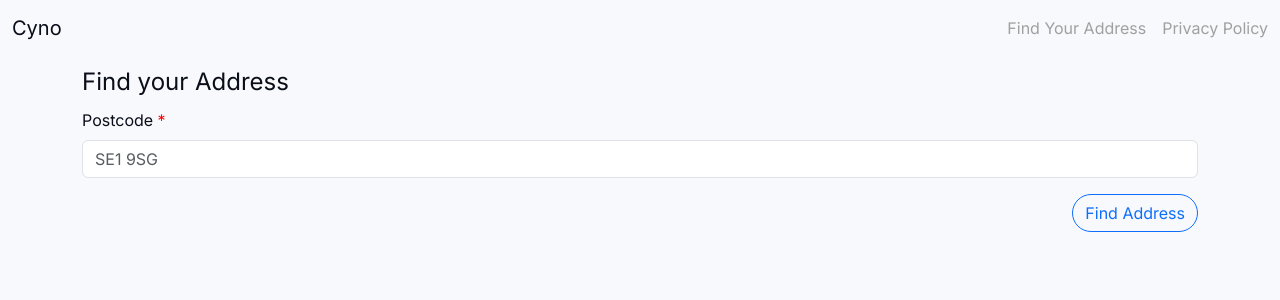
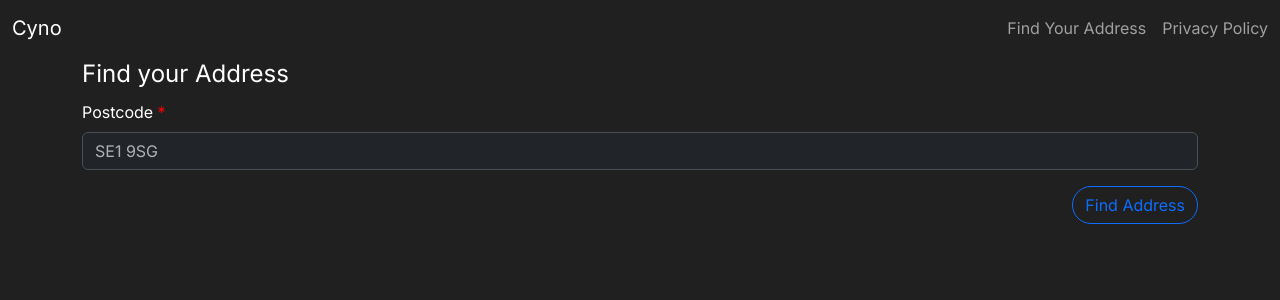
Before and after one commit to Joshua-Noakes1/cyno, a Nuxt app: page /find in a window 1280 px wide. Shown: the top 300 px of the page. Built offline with nearby package versions, Linux system fonts and the light colour scheme.

Commit message:
Update dependencies and refactor address finder component

```diff
--- a/assets/css/main.css
+++ b/assets/css/main.css
@@ -6,23 +6,9 @@
 
 html,
 body {
-	background-color: #f8f9fc;
-	color: #0a0e19;
-	padding-top: 2rem;
-	/* site colors */
-	--primary-background: #f8f9fc;
-	--text-color: #0a0e19;
-    --muted-text-color: #a0a0a0;
-	--primary: #4d73c5;
-	--secondary: #adc6ff;
-	--accent: #d365b3;
-}
-
-@media (prefers-color-scheme: dark) {
-	html,
-	body {
 	background-color: #202021;
 	color: #fff;
+    padding-top: 1.75rem;
 	/* site colors */
 	--primary-background: #202021;
 	--text-color: #fff;
@@ -30,7 +16,6 @@ body {
 	--primary: #8fb3ff;
 	--secondary: #001952;
 	--accent: #f199bf;
-	}
 }
 
 /* BS Overwrite */
--- a/components/Cards/Product/index.vue
+++ b/components/Cards/Product/index.vue
@@ -1,7 +1,4 @@
 <script lang="ts">
-import { useDark, useToggle } from '@vueuse/core';
-let isDark = useDark();
-
 export default {
     name: 'CardsProduct',
     props: {
@@ -26,11 +23,6 @@ export default {
             required: true
         }
     },
-    setup() {
-        return {
-            isDark
-        }
-    },
     computed: {
         getURL() {
             return `/products/${this.id}`
@@ -40,7 +32,7 @@ export default {
 </script>
 
 <template>
-    <div class="card shadow" style="margin-bottom: 1rem;" :data-bs-theme="`${isDark ? 'light' : 'dark'}`">
+    <div ref="cardRef" class="card shadow" style="margin-bottom: 1rem;" data-bs-theme="light">
         <div class="card-body">
             <h6 class="card-text float-end"><span v-if="details['isDefault']"
                     title="This product is selected by default for this category">✔️</span><span
--- a/package.json
+++ b/package.json
@@ -17,7 +17,6 @@
     "vue-router": "^4.2.5"
   },
   "dependencies": {
-    "@vueuse/core": "^10.7.0",
     "cli-color": "^2.0.3"
   }
 }
--- /dev/null
+++ b/pages/find/[id].vue
@@ -0,0 +1,3 @@
+<template>
+    <h1>Balls</h1>
+</template>
--- a/pages/find/index.vue
+++ b/pages/find/index.vue
@@ -12,17 +12,104 @@ useSeoMeta({
 });
 </script>
 
+<script>
+// refs and stuff
+let postcodeStageOne;
+let postcodeFinder;
+let postcodeText;
+
+let addressFinder;
+let addressList;
+onMounted(() => {
+    postcodeStageOne = ref(false);
+    postcodeFinder = ref(null);
+    postcodeText = ref('');
+
+    addressFinder = ref(null);
+    addressList = ref(null);
+});
+onUnmounted(() => {
+    postcodeStageOne = null;
+    postcodeFinder = null;
+    postcodeText = null;
+
+    addressFinder = null;
+    addressList = null;
+});
+
+export default {
+    methods: {
+        async submit() {
+            if (!postcodeStageOne) { // We use the same form for both stages
+                postcodeText = postcodeText?.toString().toUpperCase();
+                // check if postcode is real and matches regex
+                if (!postcodeText.match(/^[A-Z]{1,2}[0-9][0-9A-Z]?\s?[0-9][A-Z]{2}$/)) {
+                    // We would show an error here but we dont have a design for it
+                    alert("Invalid Postcode");
+                    return;
+                }
+                postcodeText = postcodeText.replace(/\s/g, ''); // remove spaces from postcode
+
+                // We fetch all addresses at the postcode
+                let postcodeAddresses = await fetch(`/api/v1/getPostcodeDetails?postcode=${postcodeText}`);
+                let postcodeAddressesData = await postcodeAddresses.json();
+                if (postcodeAddresses['status'] !== 200) {
+                    // We would show an error here but we dont have a design for it
+                    alert(`${postcodeAddressesData['statusMessage']}`);
+                    return;
+
+                }
+
+                // We should now have a list of addresses at the postcode
+                for (let address of postcodeAddressesData['data']) {
+                    let option = document.createElement('option');
+                    option.value = address['property_id'];
+                    option.innerText = address['address'];
+                    addressList.appendChild(option);
+                }
+
+                // hide the postcode finder (make unrequired) and show the address finder
+                postcodeFinder.style.display = 'none';
+
+                addressFinder.style.display = 'block';
+                postcodeStageOne = true;
+            } else {
+
+                // get the selected address
+                let selectedAddress = addressList.value;
+                if (!selectedAddress) {
+                    // We would show an error here but we dont have a design for it
+                    alert("Please select an address");
+                    return;
+                }
+
+                // send the user to the next page
+                this.$router.push(`/find/${selectedAddress}`);
+            }
+        }
+    },
+    mounted() {
+        // set refs
+        postcodeStageOne = this.$refs.postcodeStageOne;
+        postcodeFinder = this.$refs.postcodeFinder;
+        postcodeText = this.$refs.postcodeText;
+
+        addressFinder = this.$refs.addressFinder;
+        addressList = this.$refs.addressList;
+    }
+}
+</script>
+
 <template>
-    <form class="container">
+    <form class="container" data-bs-theme="dark" @submit.stop.prevent="submit()">
         <legend>Find your Address</legend>
-        <div class="mb-3">
-            <label for="disabledTextInput" class="form-label">Postcode<span title="This is a required field"
-                    style="color: red;"> *</span></label>
-            <input type="text" class="form-control" placeholder="SE1 9SG" required>
+        <div ref="postcodeFinder" class="mb-3">
+            <label class="form-label">Postcode <span title="This is a required field" style="color: red;">*</span></label>
+            <input type="text" class="form-control" placeholder="SE1 9SG" v-model="postcodeText" required>
         </div>
-        <div class="mb-3" hidden>
-            <label for="disabledSelect" class="form-label">Address</label>
-            <select id="disabledSelect" class="form-select">
+        <div ref="addressFinder" class="mb-3" style="display: none;">
+            <label class="form-label">Address <span title="This is a required field" style="color: red;">*</span></label>
+            <select ref="addressList" class="form-select">
                 <option selected hidden disabled>Select your address</option>
             </select>
         </div>
--- /dev/null
+++ b/pages/products/[id].vue
@@ -0,0 +1,3 @@
+<template>
+    <h1>Balls</h1>
+</template>
```
Also changed, not shown: 1 other file (tests, documents, lock files or other folders). Lines whose indentation alone changed are shown as unchanged.
